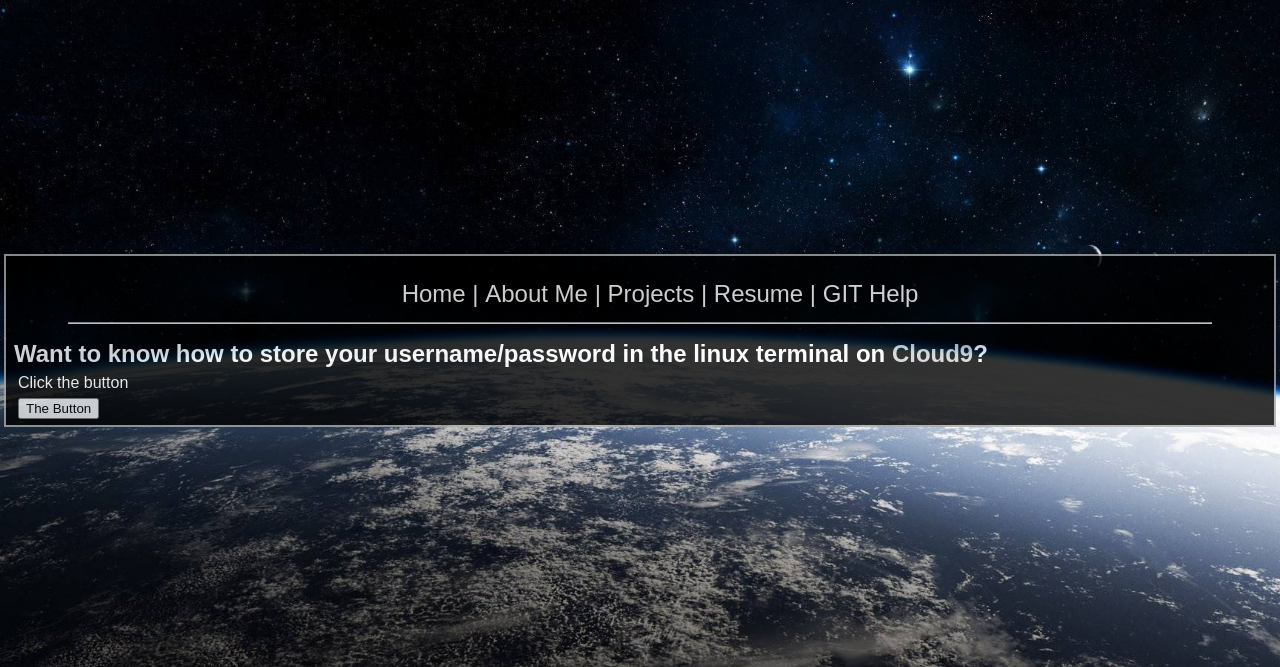
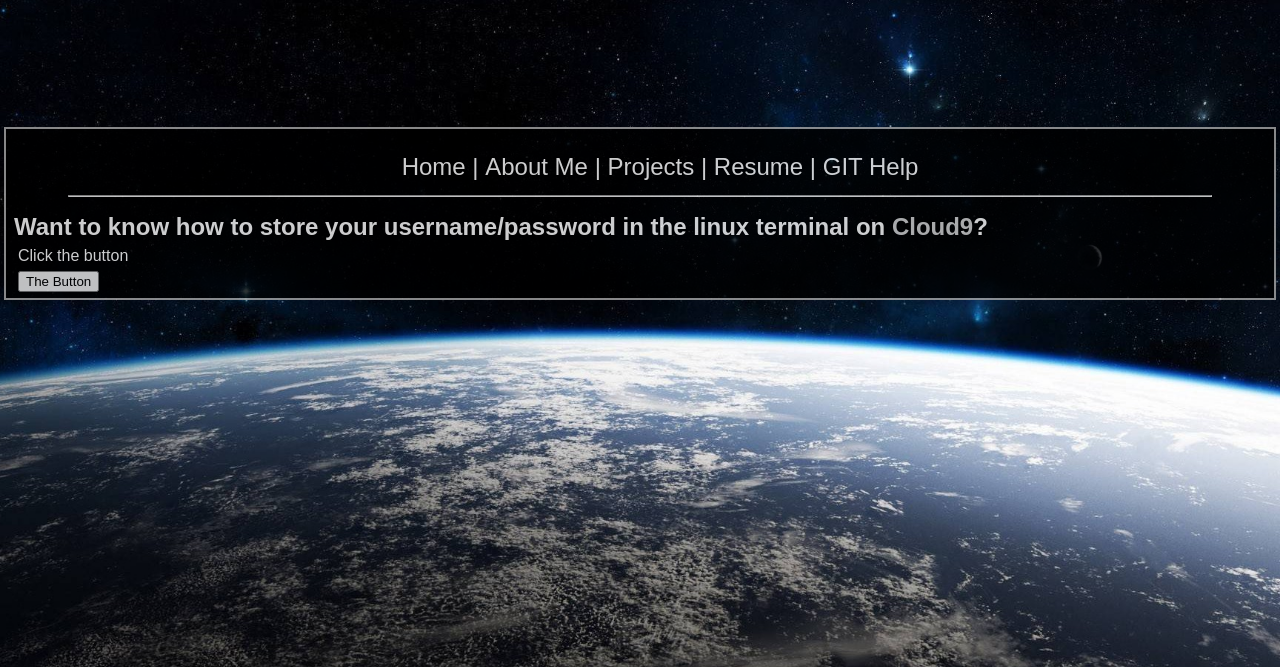
Before and after one commit to UnreliablePenguin/unreliablepenguin.github.io, a PHP site: page /pages/git.html in a window 1280 px wide. Shown: the top 667 px of the page. Run offline with PHP 8.4, Linux system fonts and the light colour scheme.

Commit message:
Moved files around

```diff
--- a/css/style.css
+++ b/css/style.css
@@ -2,11 +2,13 @@ body {
     margin: 4px 4px 4px 4px;
     background-image: url();
     background-color: black;
-    background-image: url("back.jpg"); /**/
+    background-image: url("../images/back.jpg"); /**/
     background-attachment: fixed;
     background-position: center;
     background-size: cover;
     background-repeat:no-repeat;
+    overflow: scroll;
+    overflow-x: hidden;
 }
 
 #explore {
@@ -54,7 +56,7 @@ body {
     opacity: 0.8;
     border: 2px darkgrey solid;
     z-index: 1;
-    margin-top: 20%;
+    margin-top: 10%;
 }
 
 .back .navigation{
@@ -71,6 +73,8 @@ body {
     font-family: "Montserrat", sans-serif;
     color: white;
     opacity: 1;
+    height: 10%;
+    max-height: 80%;
 }
 
 .content img {
--- a/pages/about.html
+++ b/pages/about.html
@@ -3,9 +3,9 @@
     <head>
         <title>Connor Wilkinson</title>
         <!--STYLE GOES HERE-->
-        <link rel="stylesheet" href="css/style.css" type="text/css" />
-        <link rel="stylesheet" href="css/menu.css" type="text/css" />
-        <link rel="shortcut icon" href="icons/favicon.ico">
+        <link rel="stylesheet" href="../css/style.css" type="text/css" />
+        <link rel="stylesheet" href="../css/menu.css" type="text/css" />
+        <link rel="shortcut icon" href="../images/icons/favicon.ico">
     </head>
 
     <body>
--- a/pages/git.html
+++ b/pages/git.html
@@ -3,9 +3,9 @@
     <head>
         <title>Connor Wilkinson</title>
         <!--STYLE GOES HERE-->
-        <link rel="stylesheet" href="css/style.css" type="text/css" />
-        <link rel="stylesheet" href="css/menu.css" type="text/css" />
-        <link rel="shortcut icon" href="icons/favicon.ico">
+        <link rel="stylesheet" href="../css/style.css" type="text/css" />
+        <link rel="stylesheet" href="../css/menu.css" type="text/css" />
+        <link rel="shortcut icon" href="../images/icons/favicon.ico">
         <script type="text/javascript">function myFunction() {
             document.getElementById("git").innerHTML = "<p>In the terminal type 'git config credential.helper store'. </p><p>Then perform a push.</p><p>Your information will be stored.</p>";
         }
--- a/pages/projects.html
+++ b/pages/projects.html
@@ -3,9 +3,9 @@
     <head>
         <title>Connor Wilkinson</title>
         <!--STYLE GOES HERE-->
-        <link rel="stylesheet" href="css/style.css" type="text/css" />
-        <link rel="stylesheet" href="css/menu.css" type="text/css" />
-        <link rel="shortcut icon" href="icons/favicon.ico">
+        <link rel="stylesheet" href="../css/style.css" type="text/css" />
+        <link rel="stylesheet" href="../css/menu.css" type="text/css" />
+        <link rel="shortcut icon" href="../images/icons/favicon.ico">
     </head>
 
     <body>
--- a/pages/resume.html
+++ b/pages/resume.html
@@ -3,9 +3,9 @@
     <head>
         <title>Connor Wilkinson</title>
         <!--STYLE GOES HERE-->
-        <link rel="stylesheet" href="css/style.css" type="text/css" />
-        <link rel="stylesheet" href="css/menu.css" type="text/css" />
-        <link rel="shortcut icon" href="icons/favicon.ico">
+        <link rel="stylesheet" href="../css/style.css" type="text/css" />
+        <link rel="stylesheet" href="../css/menu.css" type="text/css" />
+        <link rel="shortcut icon" href="../images/icons/favicon.ico">
     </head>
 
     <body>
```
Also changed, not shown: pages/index.html (+8 -9 lines), images/back.jpg (renamed from css/back.jpg), images/back_image.jpg (renamed from css/back_image.jpg).
